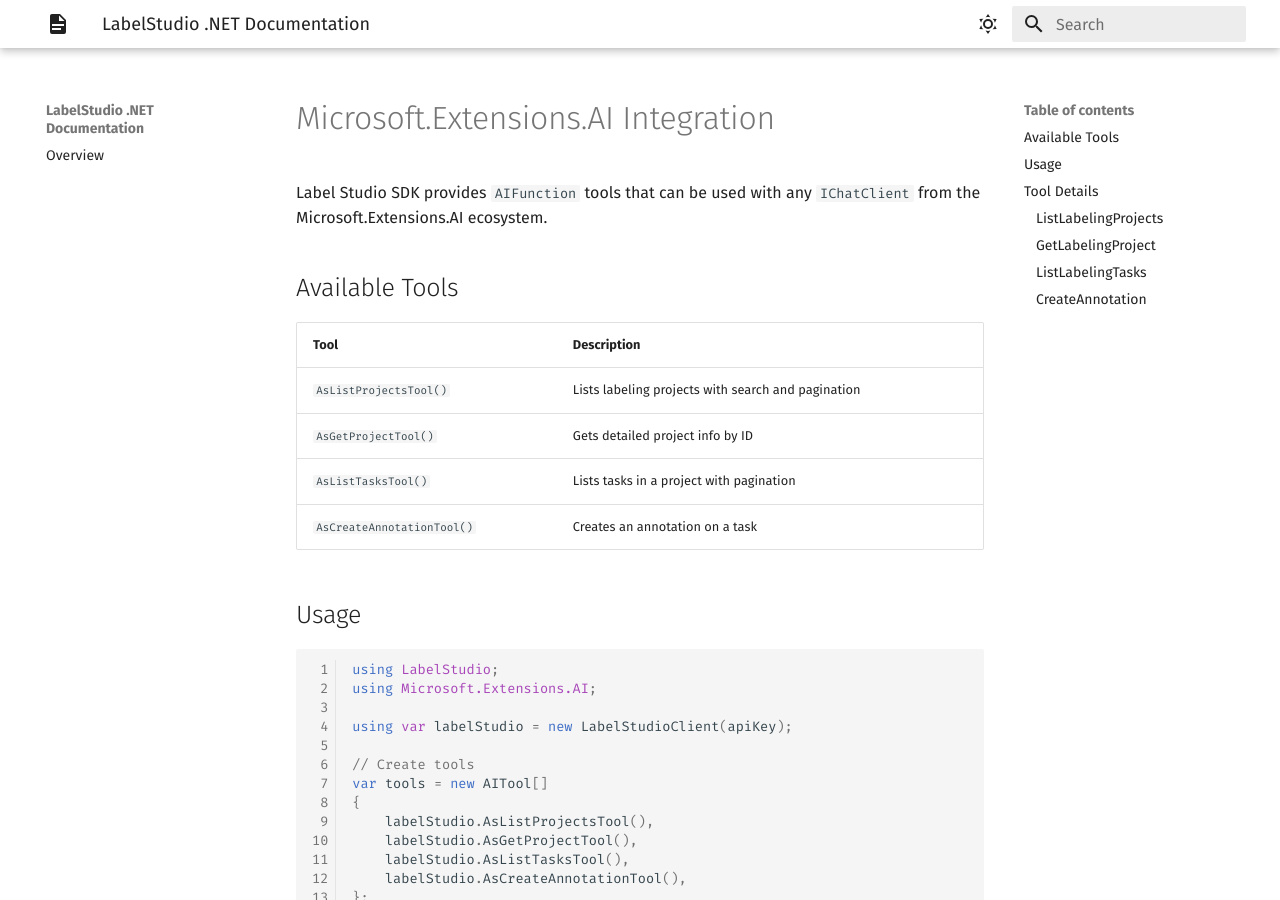
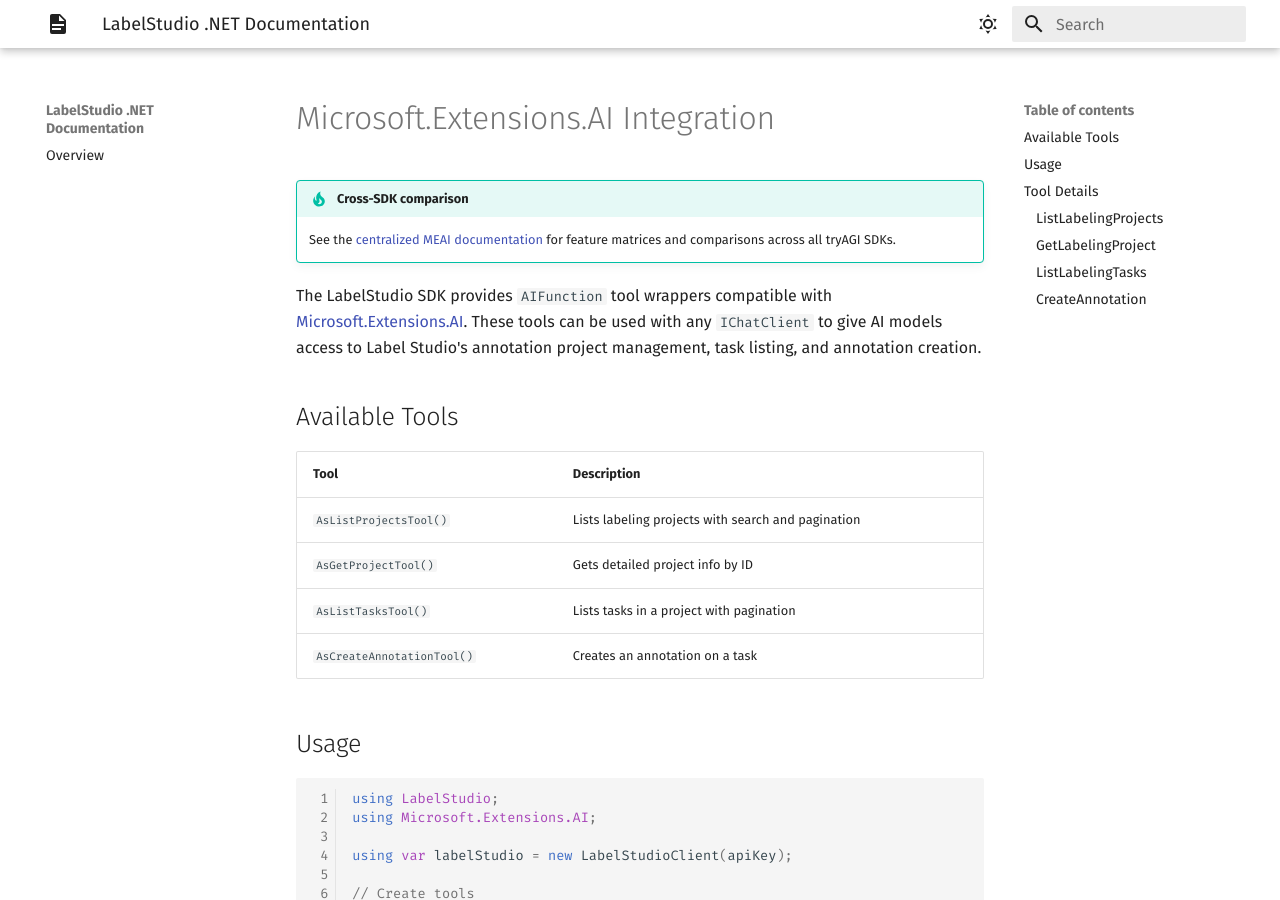
Before and after one commit to tryAGI/LabelStudio, an MkDocs documentation site: the page built from docs/guides/meai.md, in a window 1280 px wide and 900 px high. Built offline with MkDocs 1.6.1 and Material for MkDocs 9.7.7, drawn with Linux system fonts in a browser that asks for light colours; the version menu is left out.

Commit message:
Standardize MEAI guide intro text
Co-Authored-By: Claude Opus 4.6 <noreply@anthropic.com>

```diff
--- a/docs/guides/meai.md
+++ b/docs/guides/meai.md
@@ -1,6 +1,9 @@
 # Microsoft.Extensions.AI Integration
 
-Label Studio SDK provides `AIFunction` tools that can be used with any `IChatClient` from the Microsoft.Extensions.AI ecosystem.
+!!! tip "Cross-SDK comparison"
+    See the [centralized MEAI documentation](https://tryagi.github.io/docs/meai/) for feature matrices and comparisons across all tryAGI SDKs.
+
+The LabelStudio SDK provides `AIFunction` tool wrappers compatible with [Microsoft.Extensions.AI](https://learn.microsoft.com/en-us/dotnet/ai/microsoft-extensions-ai). These tools can be used with any `IChatClient` to give AI models access to Label Studio's annotation project management, task listing, and annotation creation.
 
 ## Available Tools
 
```
